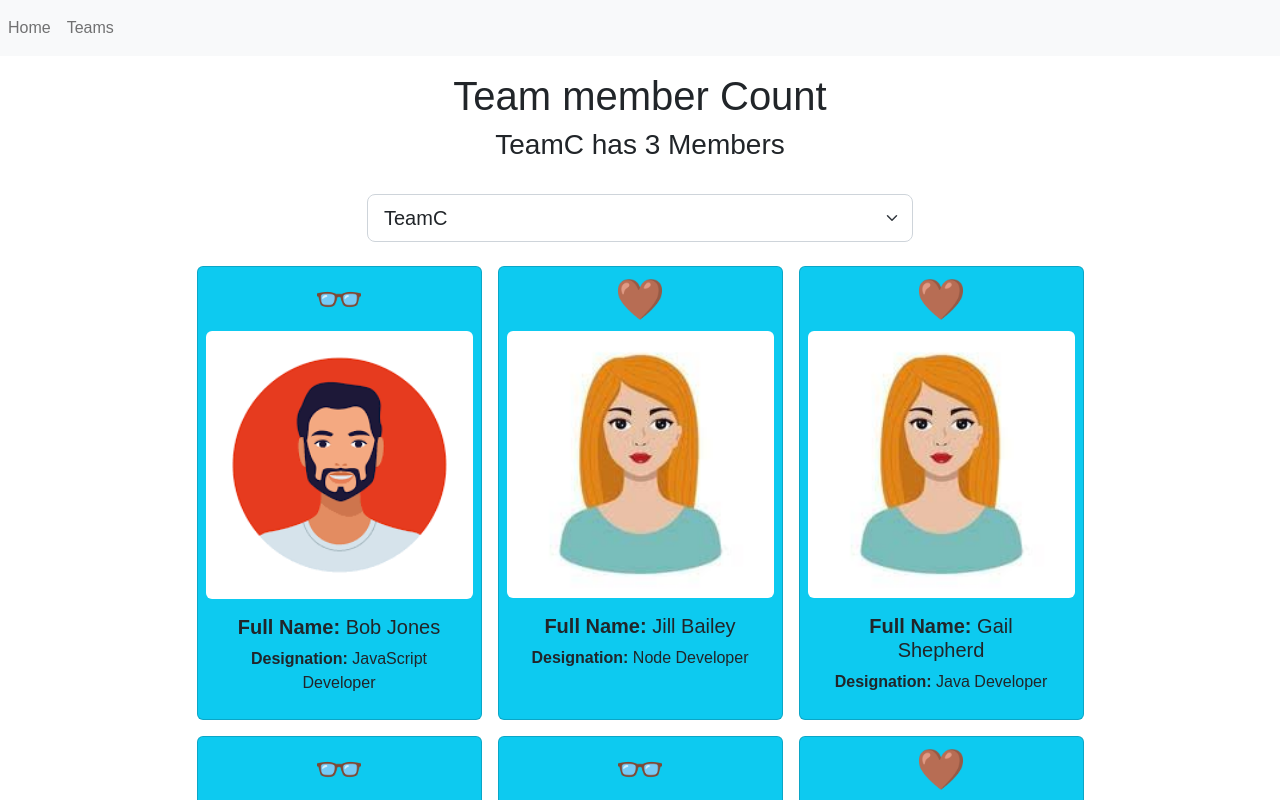
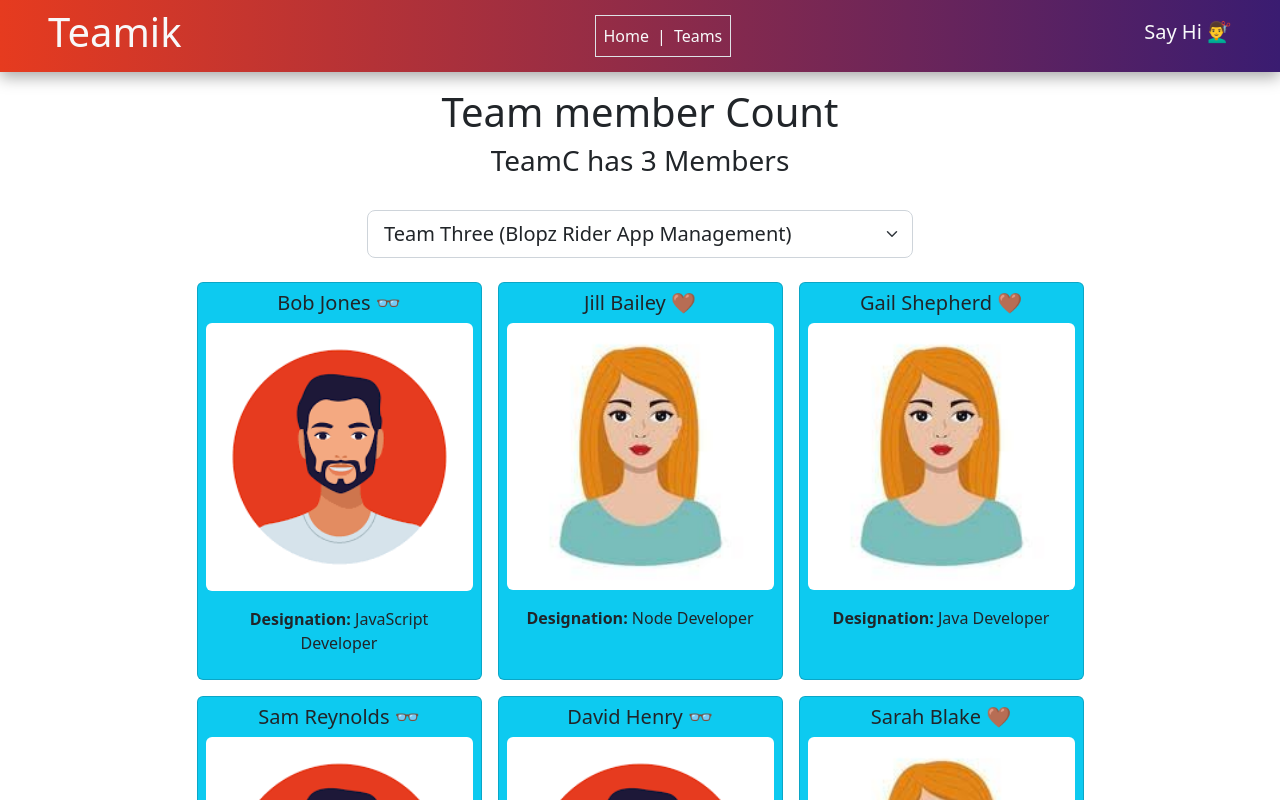
Before and after one commit to chivicoko/teamik, a React (Create React App) app: page / in a window 1280 px wide. Shown: the top 800 px of the page. Built offline with nearby package versions, Linux system fonts and the light colour scheme.

Commit message:
adjust nav, cards,...

```diff
--- a/src/App.css
+++ b/src/App.css
@@ -1,7 +1,12 @@
 body {
-  font-family: Arial, Helvetica, sans-serif;
+  font-family: system-ui, -apple-system, BlinkMacSystemFont, 'Segoe UI', Roboto, Oxygen, Ubuntu, Cantarell, 'Open Sans', 'Helvetica Neue', sans-serif;
 }
 
 .showUnique {
-  box-shadow: rgba(0, 0, 0, .16) 0px 1px 4px, rgb(51, 51, 51) 0px 0px 0px 3px;
+  /* box-shadow: rgba(0, 0, 0, .16) 0px 1px 4px 1px, rgb(51, 51, 51) 0px 0px 5px 3px;
+  background: #000 !important; */
+  color: #fff;
+
+  box-shadow: rgba(0, 0, 0, 0.35) 0px 5px 15px;
+  background: linear-gradient(-145deg, #e63b1f 0%, #3A1C71 100%) !important;
 }
--- a/src/App.js
+++ b/src/App.js
@@ -7,6 +7,7 @@ import GroupedTeamMembers from './components/GroupedTeamMembers';
 import NotFound from './components/NotFound';
 import { useEffect, useState } from 'react';
 import { BrowserRouter, Route, Routes } from 'react-router-dom';
+import Loader from './components/Loader';
 // import { BrowserRouter as Routes, Route, Router } from 'react-router-dom';
 
 
@@ -122,8 +123,15 @@ function App() {
       setEmployees(employeeCard);
   }
 
+  const [loading, setLoading] = useState(true)
+
+  useEffect(() => {
+    setTimeout(() => setLoading(false), 3000)
+  }, [])
+
   return (
     <BrowserRouter>
+      {loading && <Loader />}
       <Nav />
       <Header
         teams={teams}
--- a/src/components/Employees.jsx
+++ b/src/components/Employees.jsx
@@ -1,6 +1,6 @@
-import React from 'react'
-import maleProfileImage from '../images/maleProfileImage.png'
-import femaleProfileImage from '../images/femaleProfileImage.jpg'
+import React from 'react';
+import maleProfileImage from '../images/maleProfileImage.png';
+import femaleProfileImage from '../images/femaleProfileImage.jpg';
 
 
 const Employees = ({employees, teams, handleEmployeeCardClick, handleTeamSelectionChange}) => {
@@ -10,10 +10,10 @@ const Employees = ({employees, teams, handleEmployeeCardClick, handleTeamSelecti
         <div className='row justify-content-center my-3 sticky-top'>
             <div className='col-6'>
                 <select className="form-select form-select-lg" value={teams} onChange={handleTeamSelectionChange}>
-                    <option value="TeamA">TeamA</option>
-                    <option value="TeamB">TeamB</option>
-                    <option value="TeamC">TeamC</option>
-                    <option value="TeamD">TeamD</option>
+                    <option value="TeamA">Team One (School(s) Management)</option>
+                    <option value="TeamB">Team Two (Flavor Junction Restaurant Management)</option>
+                    <option value="TeamC">Team Three (Blopz Rider App Management)</option>
+                    <option value="TeamD">Team Four (School Management)</option>
                 </select>
             </div>
         </div>
@@ -27,10 +27,10 @@ const Employees = ({employees, teams, handleEmployeeCardClick, handleTeamSelecti
                             onClick={handleEmployeeCardClick}
                             key={employee.id}
                         >
-                            <h1> {employee.gender === 'male' ? '👓' : '🤎'}</h1>
+                            <h5> {employee.fullName} {employee.gender === 'male' ? '👓' : '🤎'}</h5>
                             <img className='card-img-top rounded' src={employee.gender === 'male' ? maleProfileImage : femaleProfileImage} alt={employee.gender === 'male' ? "Male Profile Picture" : "Female Profile Picture"} />
                             <div className='card-body'>
-                                <h5 className='card-title'><strong>Full Name:</strong> {employee.fullName}</h5>
+                                {/* <h5 className='card-title'><strong>Full Name:</strong> {employee.fullName}</h5> */}
                                 <p className='card-text'><strong>Designation:</strong> {employee.designation}</p>
                             </div>
                         </div>
--- /dev/null
+++ b/src/components/Loader.jsx
@@ -0,0 +1,12 @@
+import React from 'react';
+import styles from '../styles.module.css';
+
+const Loader = () => {
+    return (
+      <div className={styles.loading__screen}>
+        <div className={styles.loading__spinner}></div>
+      </div>
+    );
+};
+
+export default Loader;
--- a/src/components/Nav.jsx
+++ b/src/components/Nav.jsx
@@ -1,17 +1,21 @@
 import React from 'react';
 import { Link } from 'react-router-dom';
+import styles from '../styles.module.css';
 
 const Nav = () => {
   return (
-    <nav className='navbar navbar-expand-lg navbar-light bg-light'>
-        <ul className='navbar-nav me-auto mb-2 mb-lg-0'>
-            <li className='nav-item'>
-                <Link className='nav-link' to='/'>Home</Link>
-            </li>
-            <li className='nav-item'>
-                <Link className='nav-link' to='/GroupedTeamMembers'>Teams</Link>
-            </li>
-        </ul>
+    <nav className='navbar navbar-expand-lg navbar-light px-5 bg-light d-flex justify-content-between align-items-center bg-dark' id={styles.navbar}>
+      <div className="logo"><h1 className='text-light'>Teamik</h1></div>
+      <ul className='navbar-nav border d-flex justify-content-center align-items-center'>
+          <li className='nav-item'>
+              <Link className='nav-link text-light' to='/'>Home</Link>
+          </li>
+          <span className="text-light">|</span>
+          <li className='nav-item'>
+              <Link className='nav-link text-light' to='/GroupedTeamMembers'>Teams</Link>
+          </li>
+      </ul>
+      <div><h5 className="hello text-light">Say Hi 💇‍♂️</h5></div>
     </nav>
   )
 }
--- /dev/null
+++ b/src/styles.module.css
@@ -0,0 +1,46 @@
+* {
+    padding: 0;
+    margin: 0;
+    box-sizing: border-box;
+}
+
+body {
+    /* background: red; */
+}
+#navbar {
+    box-shadow: rgba(0, 0, 0, 0.35) 0px 5px 15px;
+    background: linear-gradient(90deg, #e63b1f 0%, #3A1C71 100%);
+}
+
+
+/* loader */
+.loading__screen {
+    position: fixed;
+    top: 0;
+    left: 0;
+    width: 100%;
+    height: 100%;
+    background-color: #6dc8cf;
+    display: flex;
+    justify-content: center;
+    align-items: center;
+    z-index: 9999;
+  }
+
+  .loading__spinner {
+    border: 7px solid #f3f3f3;
+    border-top: 7px solid #f7ae65;
+    border-radius: 50%;
+    width: 100px;
+    height: 100px;
+    animation: spin 1.5s linear infinite;
+  }
+
+  @keyframes spin {
+    0% {
+      transform: rotate(0deg);
+    }
+    100% {
+      transform: rotate(360deg);
+    }
+  }
```
Also changed, not shown: src/images/female.svg (added), src/images/male.svg (added).
